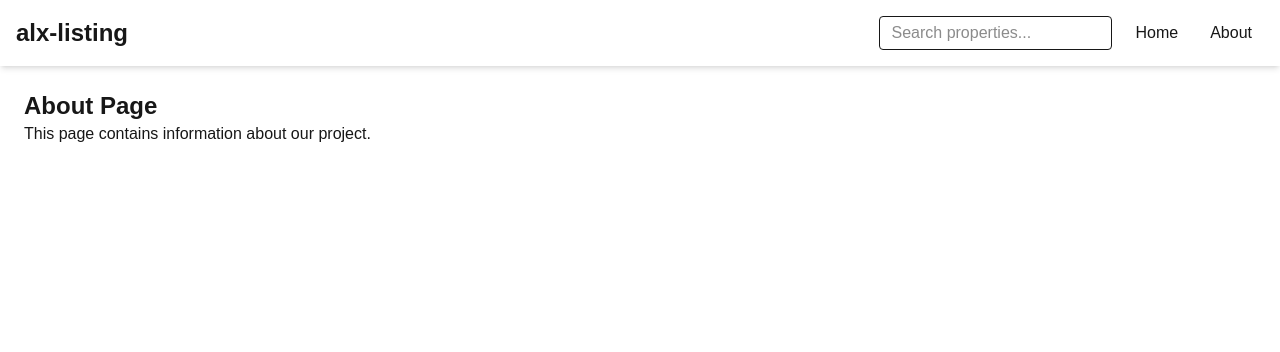
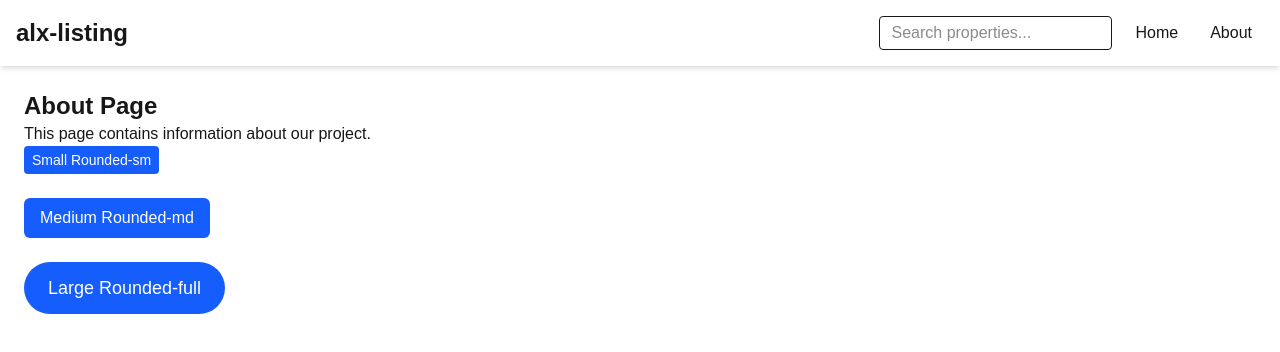
Before and after one commit to fatihaosman/alx-project-0x02-setup, a Next.js app in the folder alx-project-0x02/: page /about in a window 1280 px wide. Shown: the top 352 px of the page. Built offline with nearby package versions, Linux system fonts and the light colour scheme.

Commit message:
added content in index.ts, and about.tsx

```diff
--- /dev/null
+++ b/alx-project-0x02/components/common/Button.tsx
@@ -0,0 +1,19 @@
+// components/common/Button.tsx
+import React from "react";
+import { ButtonProps } from "../../interfaces";
+
+const Button: React.FC<ButtonProps> = ({ size = "medium", shape = "rounded-md", children }) => {
+  const sizeClasses = {
+    small: "px-2 py-1 text-sm",
+    medium: "px-4 py-2",
+    large: "px-6 py-3 text-lg",
+  };
+
+  return (
+    <button className={`${sizeClasses[size]} ${shape} bg-blue-600 text-white`}>
+      {children}
+    </button>
+  );
+};
+
+export default Button;
--- a/alx-project-0x02/interfaces/index.ts
+++ b/alx-project-0x02/interfaces/index.ts
@@ -29,3 +29,10 @@
   title: string;
   content: string;
 }
+
+// interfaces/index.ts
+export interface ButtonProps {
+  size?: "small" | "medium" | "large";
+  shape?: "rounded-sm" | "rounded-md" | "rounded-full";
+  children: React.ReactNode;
+}
--- a/alx-project-0x02/pages/about.tsx
+++ b/alx-project-0x02/pages/about.tsx
@@ -1,9 +1,27 @@
 import React from "react";
+// pages/about.tsx
+import Button from "../components/common/Button";
 const About: React.FC = () => {
   return (
     <div className="p-6">
       <h1 className="text-2xl font-bold">About Page</h1>
       <p>This page contains information about our project.</p>
+
+      <Button size="small" shape="rounded-sm">
+        Small Rounded-sm
+      </Button>
+
+      <br /><br />
+
+      <Button size="medium" shape="rounded-md">
+        Medium Rounded-md
+      </Button>
+
+      <br /><br />
+
+      <Button size="large" shape="rounded-full">
+        Large Rounded-full
+      </Button>
     </div>
   );
 };
```
